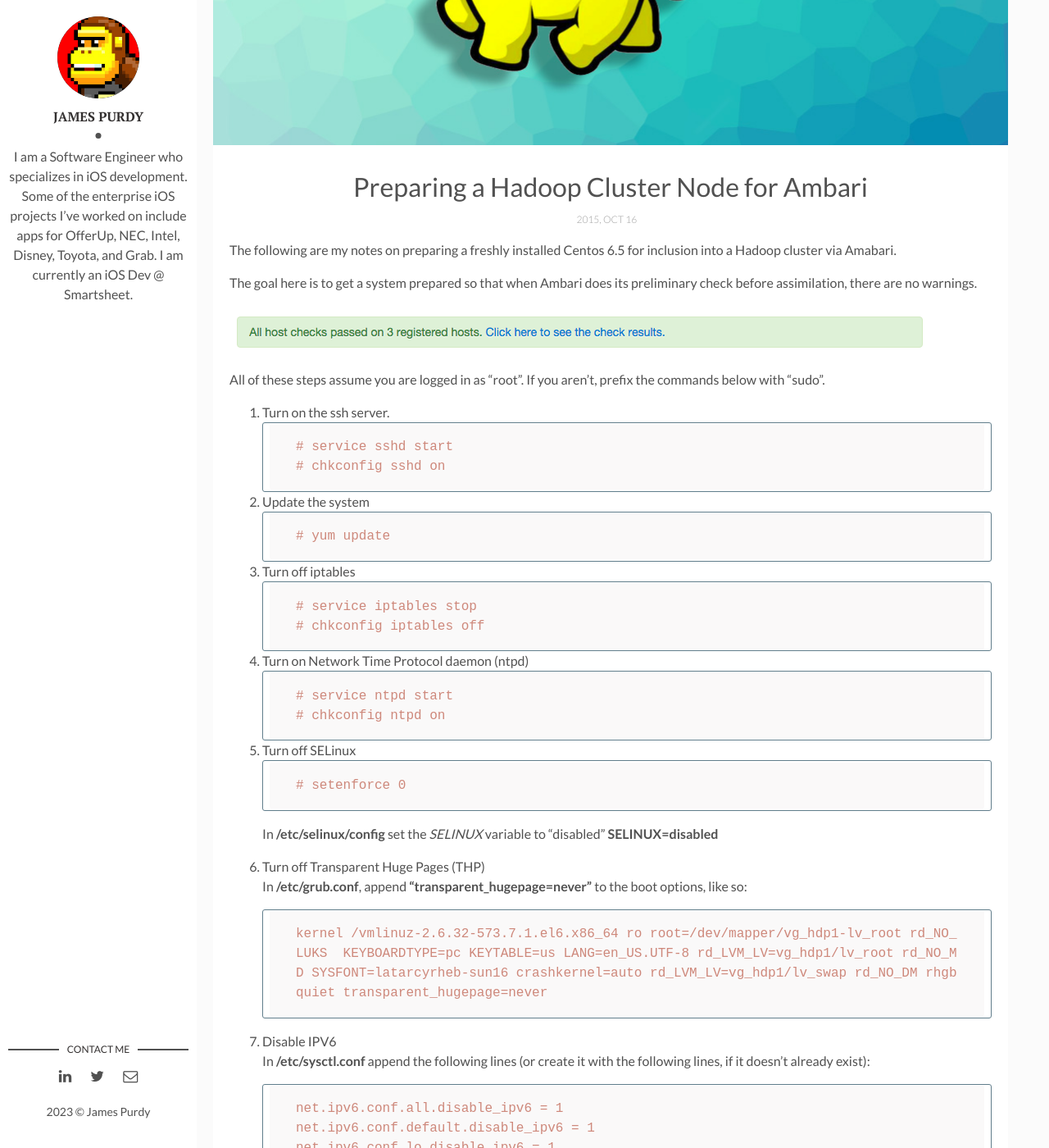
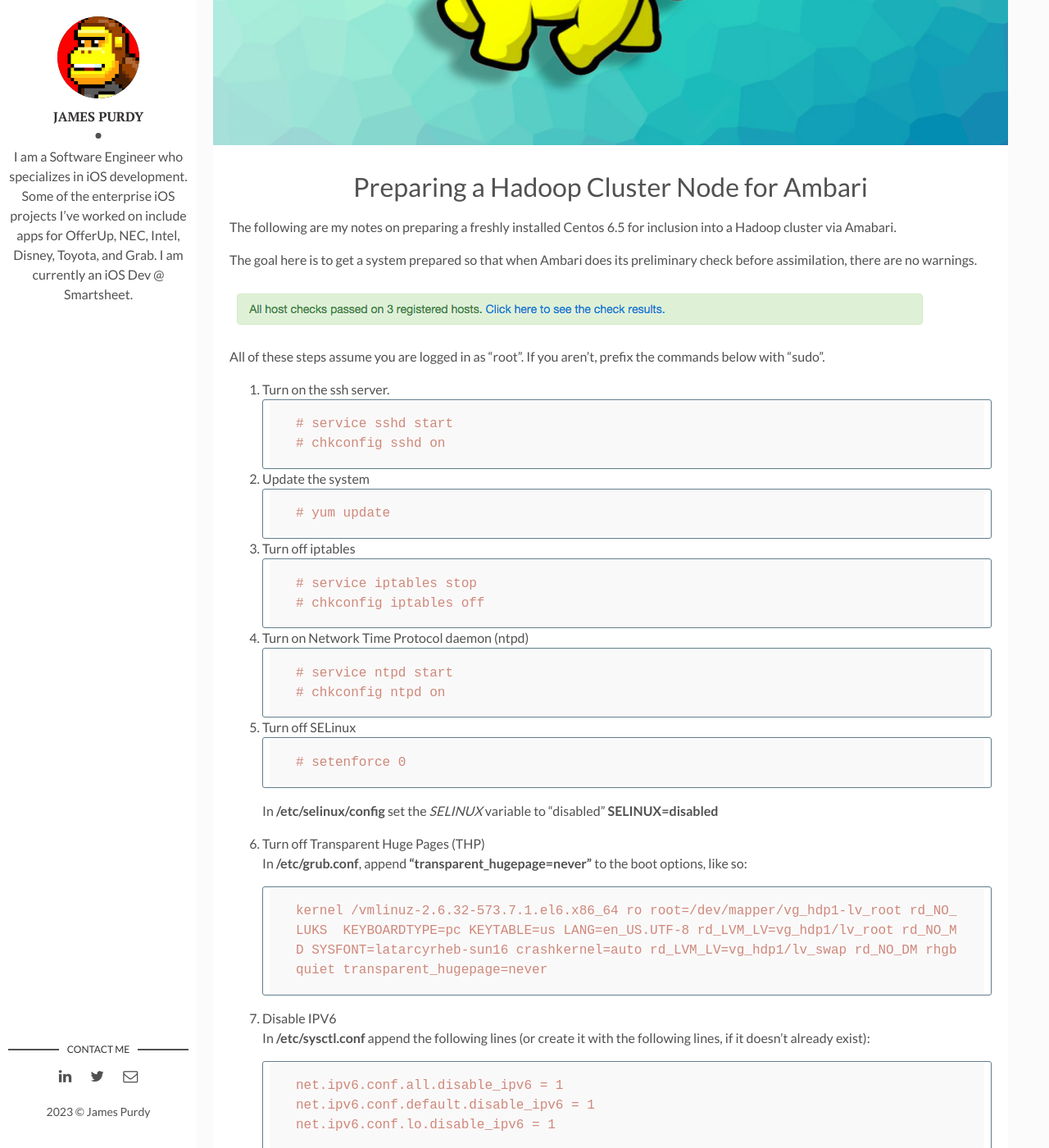
Before and after one commit to jpurdy/jpurdy.github.io, a Jekyll site: the page built from _posts/2015-10-16-prepare-hadoop-cluster-ambari.markdown, in a window 1280 px wide and 1400 px high, scrolled down 343 px. Shown: the whole window at 82% size. Built offline with Jekyll 4.4.1, drawn with Linux system fonts in a browser that asks for light colours.

Commit message:
Minor updates to formatting

```diff
--- a/_layouts/post.html
+++ b/_layouts/post.html
@@ -17,9 +17,11 @@
     <div class="wrap-content">
       <header class="header-page">
         <h1 class="page-title">{{page.title}}</h1>
-        <div class="page-date"><span>{{page.date | date: '%Y, %b %d'}}&nbsp;&nbsp;&nbsp;&nbsp;</span></div>
       </header>
       {{content | markdownify}}
+      <br><br>
+      <div class="page-date"><span style="float:right;">{{page.date | date: '%B %d, %Y'}}</span></div>
+      <br><br>
       <div class="page-footer">
         <div class="page-share">
           <a href="https://twitter.com/intent/tweet?text={{ page.title }}&url={{ site.url }}{{ page.url }}" title="Share on X" rel="nofollow" target="_blank">X</a>
--- a/index.html
+++ b/index.html
@@ -9,8 +9,7 @@
   {% endif %}
   <div class="post-content">
     <h2 class="post-title"><a href="{{post.url | prepend: site.baseurl}}">{{post.title}}</a></h2>
-    <p>{{ post.content | strip_html | truncatewords: 15 }}</p>
-    <span class="post-date">{{post.date | date: '%Y, %b %d'}}&nbsp;&nbsp;&nbsp;—&nbsp;</span>
+    <p>{{ post.content | strip_html | truncatewords: 30 }}</p>
     <span class="post-words">{% capture words %}{{ post.content | number_of_words }}{% endcapture %}{% unless words contains "-" %}{{ words | plus: 250 | divided_by: 250 | append: " minute read" }}{% endunless %}</span>
   </div>
 </article>
```
